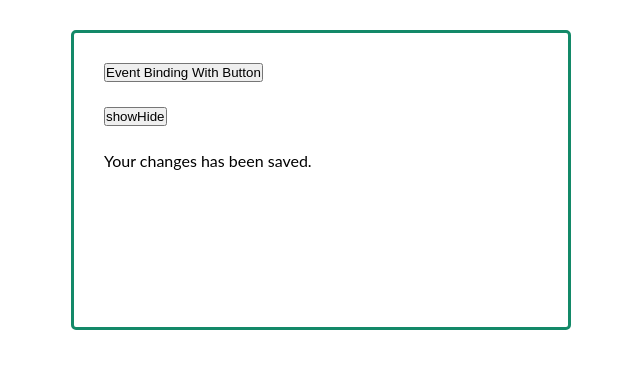
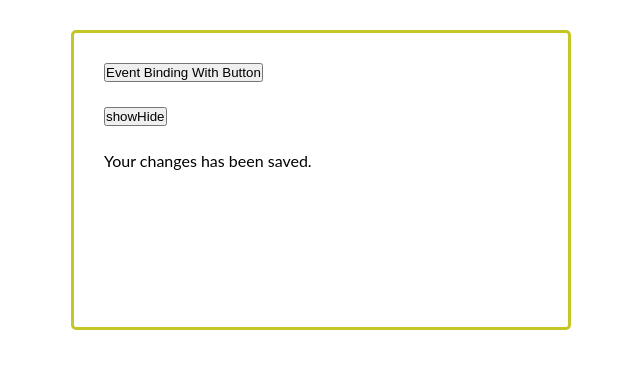
Before and after one commit to edwardgazitonline/Binding-Travercy-With-Button, an Angular app: page / in a window 1280 px wide. Shown: the top 368 px of the page, without its empty margins (319-959 px from the left). Built offline with nearby package versions, Linux system fonts and the light colour scheme.

Commit message:
1 file modified

```diff
--- a/src/styles.css
+++ b/src/styles.css
@@ -16,7 +16,7 @@ body {
   margin: 30px auto;
   overflow: auto;
   min-height: 300px;
-  border: 3px solid rgb(19, 137, 104);
+  border: 3px solid rgb(196, 198, 36);
   padding: 30px;
   border-radius: 5px;
 }
```
